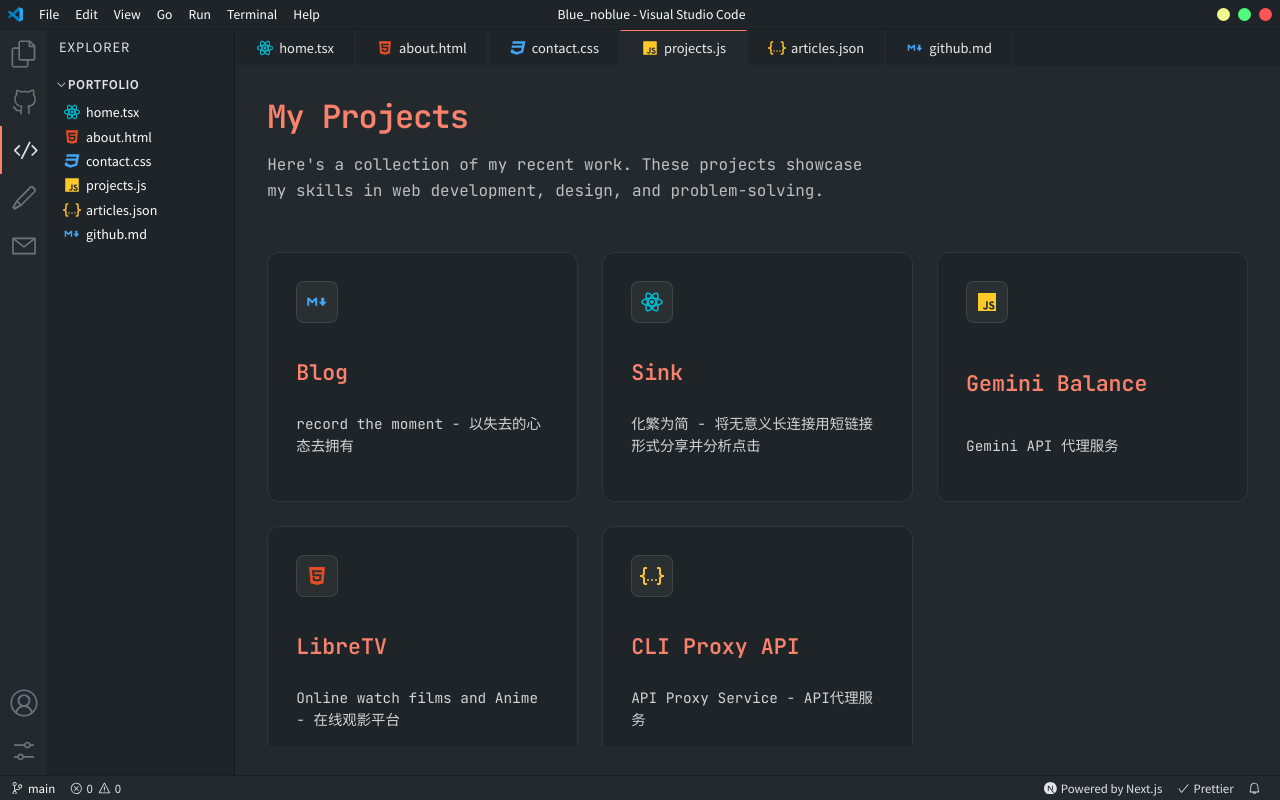
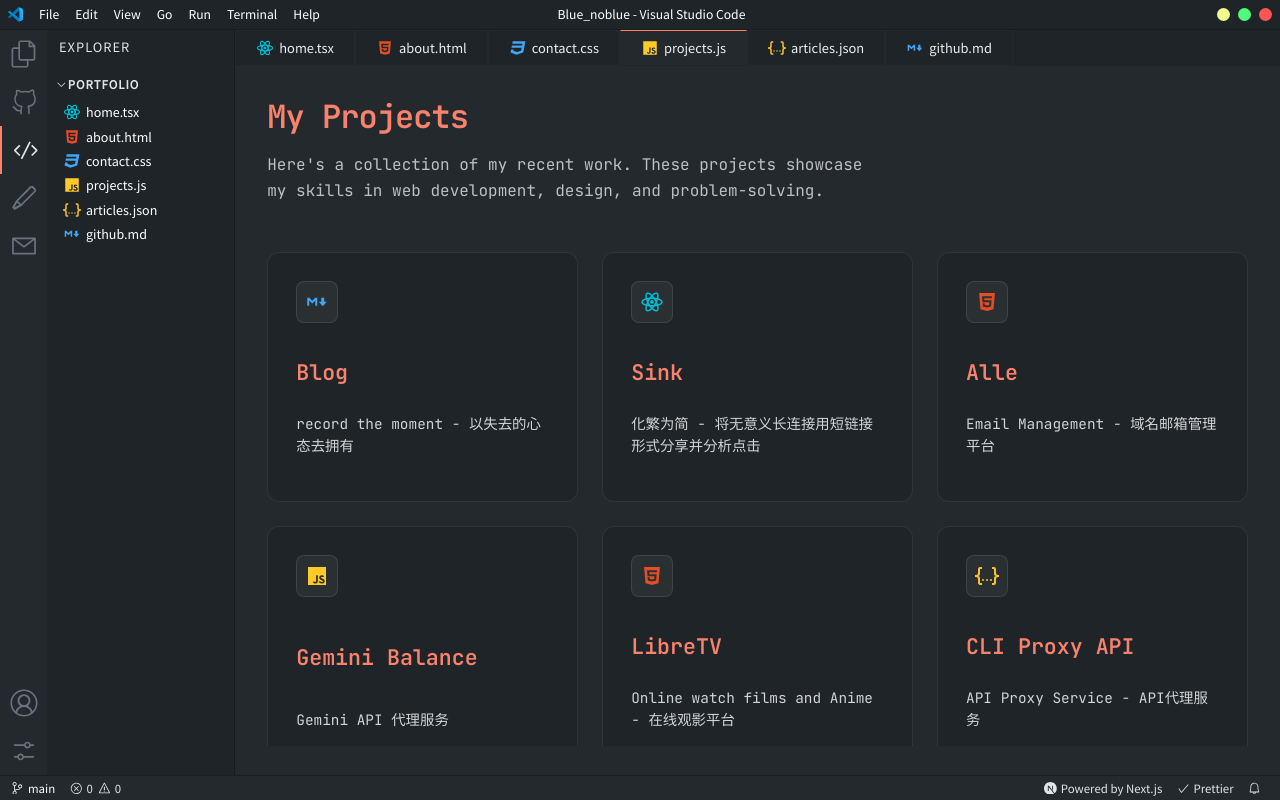
Before and after one commit to g1157/vscode-portfolio, a Next.js app: page /projects in a window 1280 px wide. Built offline with nearby package versions, Linux system fonts and the light colour scheme.

Commit message:
Add Alle email management project

```diff
--- a/data/projects.ts
+++ b/data/projects.ts
@@ -24,6 +24,14 @@
     slug: 'sink',
   },
   {
+    title: 'Alle',
+    description:
+      'Email Management - 域名邮箱管理平台',
+    logo: '/logos/html_icon.svg',
+    link: 'https://email.117911.xyz',
+    slug: 'alle',
+  },
+  {
     title: 'Gemini Balance',
     description:
       'Gemini API 代理服务',
```
